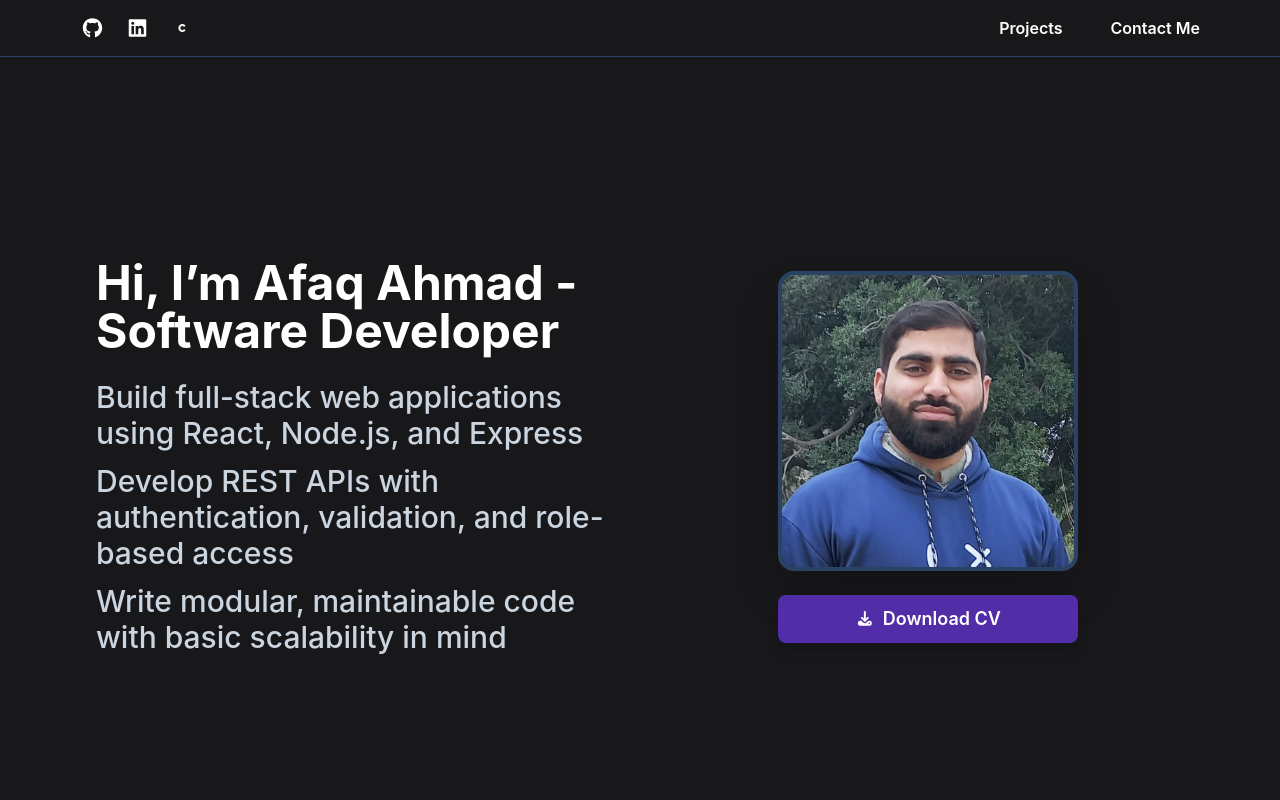
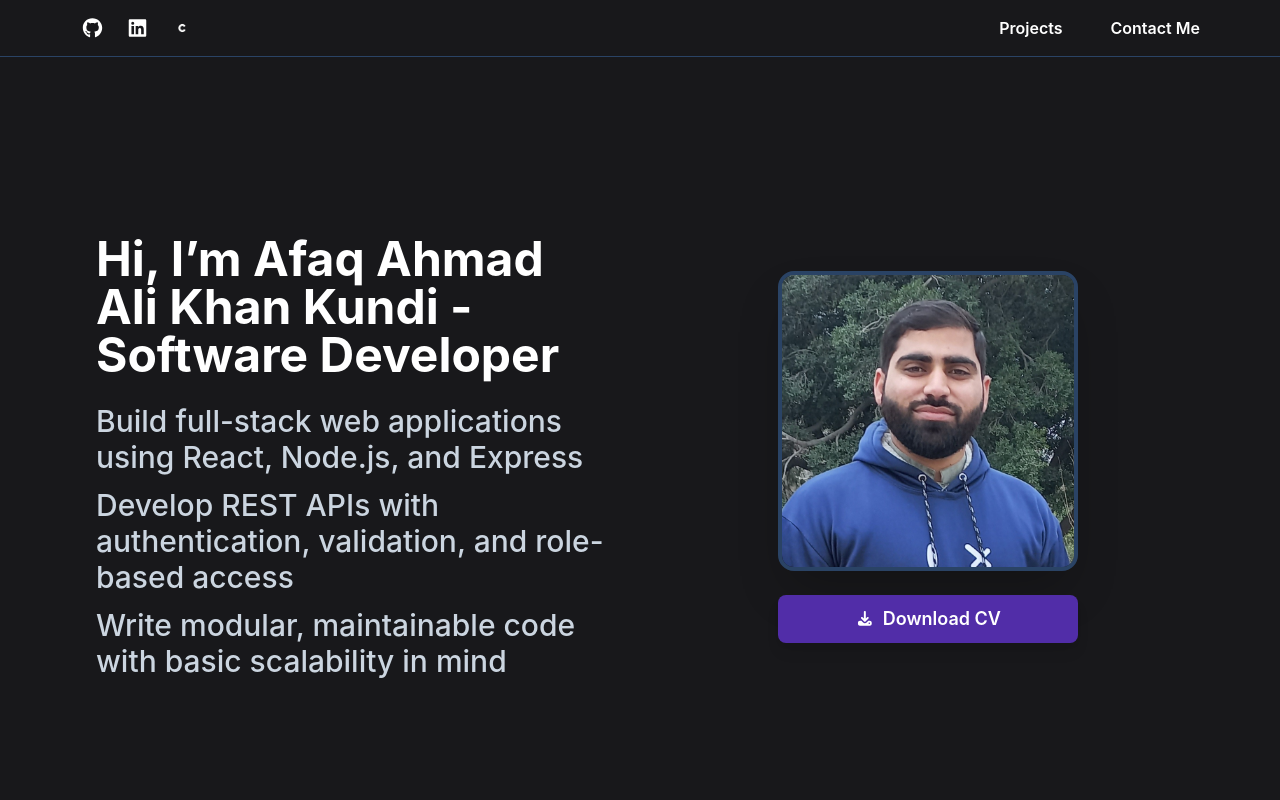
Before and after one commit to Afaq-Ahmad-eng/Portfolio, a React (Vite) app: page / in a window 1280 px wide. Shown: the top 800 px of the page. Built offline with nearby package versions, Linux system fonts and the light colour scheme.

Commit message:
Update the name

```diff
--- a/src/components/landingSection/LandingSection.jsx
+++ b/src/components/landingSection/LandingSection.jsx
@@ -12,7 +12,7 @@ import { faDownload } from "@fortawesome/free-solid-svg-icons";
 import FullScreenSection from "../fullScreenSection/FullScreenSection";
 import picture from "../../assets/images/Portfolio-image.jpeg"
 import style from "./LandingSection.module.css"
-const bio1 = "Hi, I’m Afaq Ahmad - Software Developer";
+const bio1 = "Hi, I’m Afaq Ahmad Ali Khan Kundi - Software Developer";
 const bio2 = [
   "Build full-stack web applications using React, Node.js, and Express",
   "Develop REST APIs with authentication, validation, and role-based access",
```
